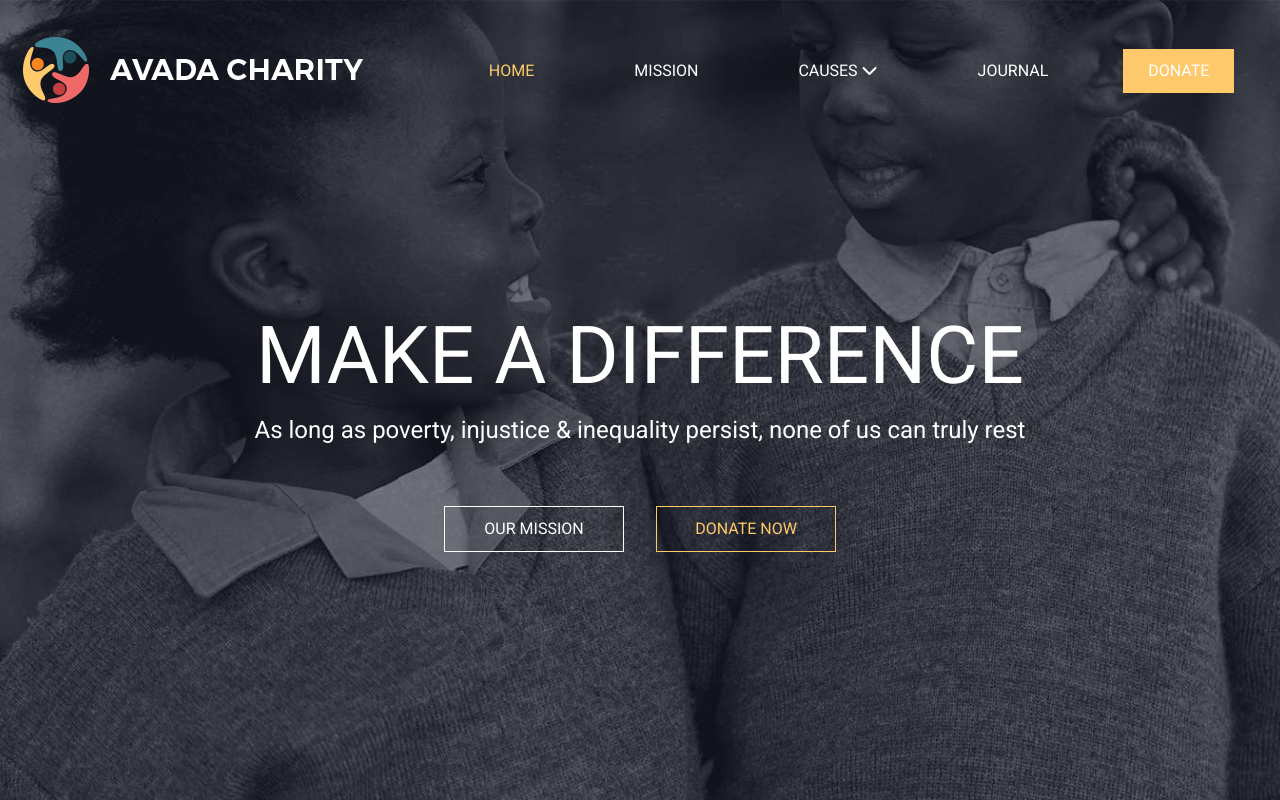
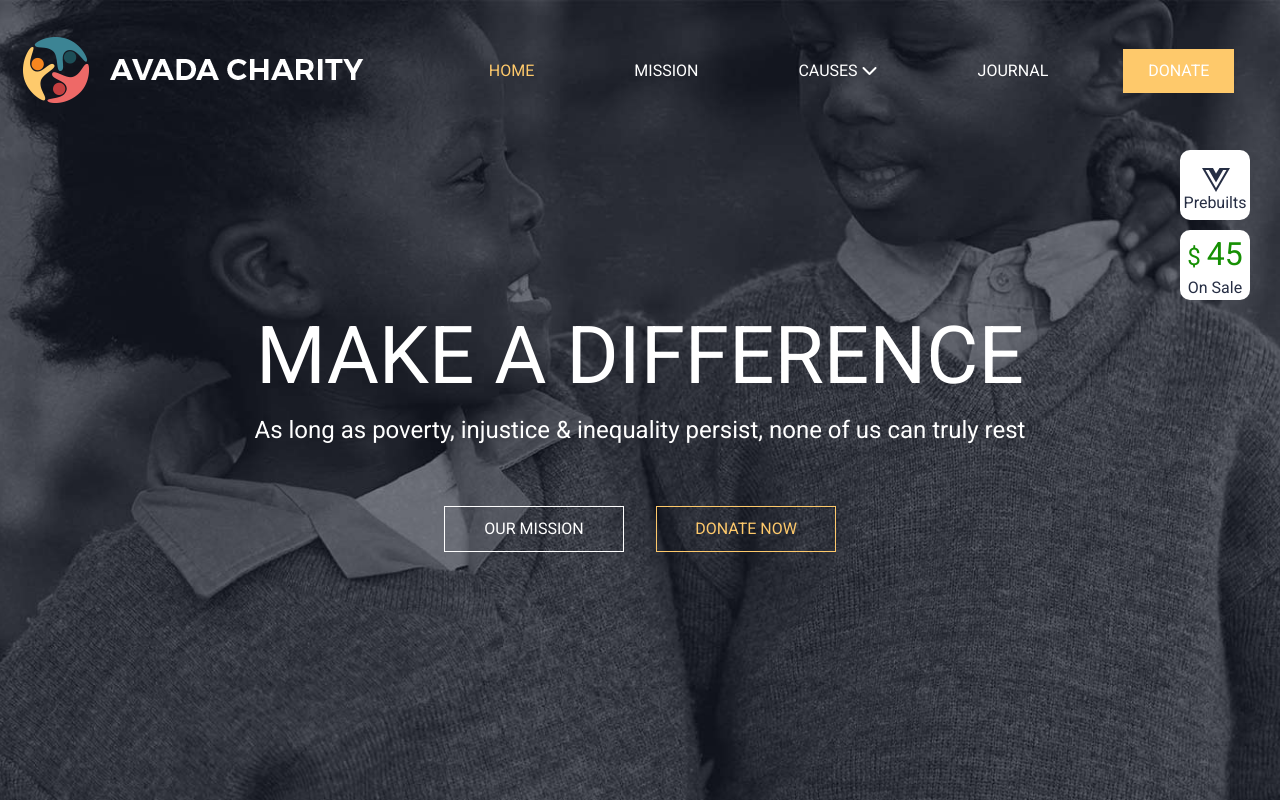
Before and after one commit to erikvella/proj-html-vuejs, a Vue app: page / in a window 1280 px wide. Shown: the top 800 px of the page. Built offline with nearby package versions, Linux system fonts and the light colour scheme.

Commit message:
[add] box1/2 header

```diff
--- a/src/components/Header.vue
+++ b/src/components/Header.vue
@@ -30,6 +30,16 @@ export default {
     </div>
 
 
+    <!-- qui ci sono i due box bianchi a destra nell'header -->
+    <div class="box1">
+      <span><i class="fa-brands fa-vuejs fa-2xl dark-text"></i></span>
+      <h6 class="dark-text text-center">Prebuilts</h6>
+    </div>
+    <div class="box2">
+    <p class="green-text text-center">$ <span class="green-text num">45</span></p>
+    <h6 class="dark-text text-center">On Sale</h6>
+    </div>
+
   </header>
 </template>
 
@@ -41,6 +51,7 @@ header{
   background-image: url(../assets/img/jumbotron.jpeg);
   background-size: cover;
   background-position: center;
+  position: relative;
 }
 
 img{
@@ -58,5 +69,35 @@ p{
   font-size: 1.5rem;
 }
 
+.box1{
+  position: absolute;
+  background-color: white;
+  height: 70px;
+  width: 70px;
+  border-radius: 10px;
+  top: 150px;
+  right: 30px;
+}
+.box2{
+  position: absolute;
+  background-color: white;
+  height: 70px;
+  width: 70px;
+  border-radius: 10px;
+  top: 230px;
+  right: 30px;
+}
+.fa-vuejs{
+  margin-top: 30px;
+  margin-left: 22px;
+}
+.green-text{
+  color: rgb(22, 144, 4);
+  margin: 0;
+}
 
+.num{
+  font-size: 2rem;
+
+}
 </style>
--- a/src/data/store.js
+++ b/src/data/store.js
@@ -0,0 +1,5 @@
+export default [
+  {
+
+  }
+]
--- a/src/scss/main.scss
+++ b/src/scss/main.scss
@@ -58,6 +58,10 @@ body {
   margin: 10px 100px;
   width: 180px;
 }
+
+.dark-text{
+  color:  #262e44;
+}
 // stili per i bottoni
 .button{
   padding: 10px 30px;
```
